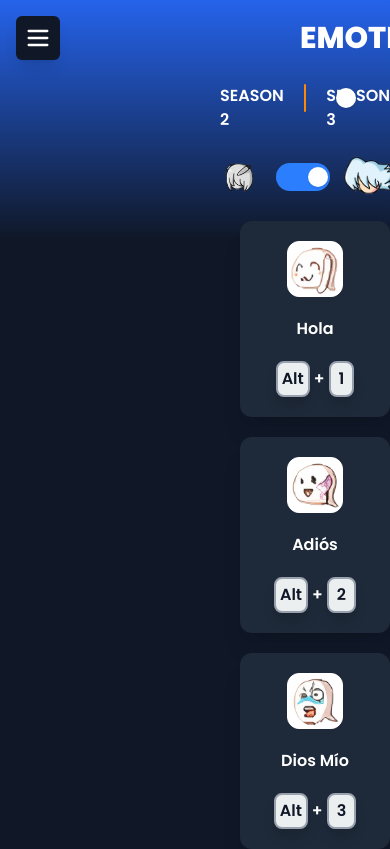
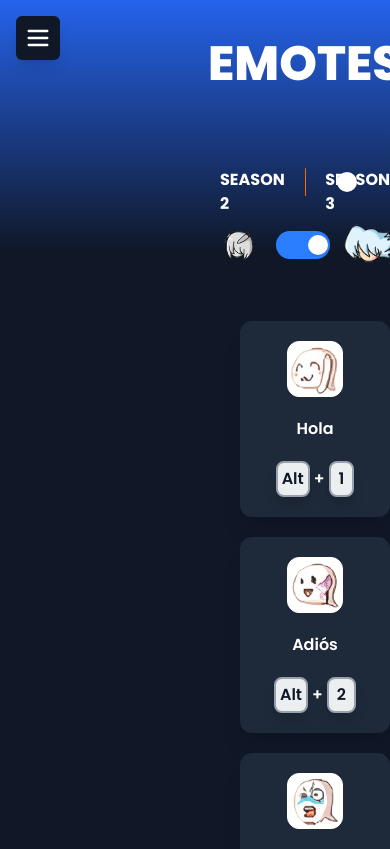
Before and after one commit to jhonatanchirinos/gunbound-info, a Vue app: page /emotes in a window 390 px wide. Shown: the top 849 px of the page. Built offline with nearby package versions, Linux system fonts and the light colour scheme.

Commit message:
Add female and male emote images and update EmotesView layout for better gender selection

```diff
--- a/src/views/EmotesView.vue
+++ b/src/views/EmotesView.vue
@@ -149,95 +149,21 @@ function toggleVersion() {
 </script>
 
 <template>
-  <!-- CONTENIDO EMOTES -->
   <div class="flex flex-col max-w-full mx-auto pb-5">
-    <div class="flex flex-col gap-7 items-center">
-      <!-- HEADER -->
-      <div class="flex justify-between w-full gap-3 pt-5 pl-20 lg:pl-0">
-        <h1 class="text-3xl font-extrabold">EMOTES</h1>
+    <div class="flex flex-col gap-10 items-center">
 
-        <div class="gap-5 items-center hidden md:flex">
-          <!-- <template v-if="volume > 0">
-            <svg
-              xmlns="http://www.w3.org/2000/svg"
-              fill="none"
-              viewBox="0 0 24 24"
-              stroke-width="3"
-              stroke="currentColor"
-              class="size-6 cursor-pointer"
-              @click="toggleMute"
-            >
-              <path
-                stroke-linecap="round"
-                stroke-linejoin="round"
-                d="M19.114 5.636a9 9 0 0 1 0 12.728M16.463 8.288a5.25 5.25 0 0 1 0 7.424M6.75 8.25l4.72-4.72a.75.75 0 0 1 1.28.53v15.88a.75.75 0 0 1-1.28.53l-4.72-4.72H4.51c-.88 0-1.704-.507-1.938-1.354A9.009 9.009 0 0 1 2.25 12c0-.83.112-1.633.322-2.396C2.806 8.756 3.63 8.25 4.51 8.25H6.75Z"
-              />
-            </svg>
-          </template>
-
-          <template v-else>
-            <svg
-              xmlns="http://www.w3.org/2000/svg"
-              fill="none"
-              viewBox="0 0 24 24"
-              stroke-width="3"
-              stroke="currentColor"
-              class="size-6 cursor-pointer"
-              @click="toggleMute"
-            >
-              <path
-                stroke-linecap="round"
-                stroke-linejoin="round"
-                d="M6.75 8.25l4.72-4.72a.75.75 0 0 1 1.28.53v15.88a.75.75 0 0 1-1.28.53l-4.72-4.72H4.51c-.88 0-1.704-.507-1.938-1.354A9.009 9.009 0 0 1 2.25 12c0-.83.112-1.633.322-2.396C2.806 8.756 3.63 8.25 4.51 8.25H6.75Z"
-              />
-              <line x1="4" y1="4" x2="20" y2="20" stroke="currentColor" stroke-width="2" />
-            </svg>
-          </template> -->
-
-          <!-- <div class="flex items-center gap-2">
-            <input
-              type="range"
-              min="0"
-              max="1"
-              step="0.01"
-              :value="volume"
-              @input="setVolume"
-              class="w-24"
-            />
-            <span class="text-xs w-10 text-center inline-block font-semibold"
-              >{{ Math.round(volume * 100) }}%</span
-            >
-          </div> -->
-
-          <!-- MODO OSCURO -->
-          <!-- <svg
-            xmlns="http://www.w3.org/2000/svg"
-            width="32"
-            height="32"
-            viewBox="0 0 24 24"
-            fill="none"
-            stroke="currentColor"
-            stroke-width="3"
-            stroke-linecap="round"
-            stroke-linejoin="round"
-            class="icon icon-tabler icons-tabler-outline icon-tabler-sun cursor-pointer"
-            @click="toggleModoOscuro"
-          >
-            <path stroke="none" d="M0 0h24v24H0z" fill="none" />
-            <path d="M12 12m-4 0a4 4 0 1 0 8 0a4 4 0 1 0 -8 0" />
-            <path
-              d="M3 12h1m8 -9v1m8 8h1m-9 8v1m-6.4 -15.4l.7 .7m12.1 -.7l-.7 .7m0 11.4l.7 .7m-12.1 -.7l-.7 .7"
-            />
-          </svg> -->
-        </div>
+      <!-- TITLE -->
+      <div class="flex justify-center w-full py-10">
+        <h1 class="text-5xl font-extrabold">EMOTES</h1>
       </div>
 
-      <!-- VERSION SWITCH -->
-      <div class="flex w-full justify-center gap-5 font-semibold">
+      <div class="flex flex-col gap-3 items-center w-full">
+        <!-- SWITCH SEASON -->
+        <div class="flex w-full justify-center gap-5 font-bold">
           <p>SEASON 2</p>
           <div
             class="relative w-14 h-7 rounded-full cursor-pointer"
-          :class="version === 'new' ? 'bg-orange-400' : 'bg-gray-600'"
+            :class="version === 'new' ? 'bg-orange-500' : 'bg-yellow-500'"
             @click="toggleVersion"
             style="transition: background-color 0.3s"
           >
@@ -249,12 +175,11 @@ function toggleVersion() {
           </div>
           <p>SEASON 3</p>
         </div>
-
-      <!-- GENRE SWITCH-->
-      <section class="flex w-full justify-center items-center gap-5">
+        <!-- SWITCH GENRE-->
+        <div class="flex w-full justify-center items-center gap-5">
           <img
             draggable="false"
-          src="@/assets/womaan.png"
+            src="@/assets/female.png"
             :class="[
               gender === 'female' ? ' scale-150' : 'filter grayscale ',
               'transition-transform duration-300 w-9',
@@ -262,7 +187,7 @@ function toggleVersion() {
           />
           <div
             class="relative w-14 h-7 rounded-full cursor-pointer"
-          :class="gender === 'male' ? 'bg-blue-500' : 'bg-red-500'"
+            :class="gender === 'male' ? 'bg-blue-500' : 'bg-pink-500'"
             @click="toggleGender"
             style="transition: background-color 0.3s"
           >
@@ -274,118 +199,19 @@ function toggleVersion() {
           </div>
           <img
             draggable="false"
-          src="@/assets/maan.png"
+            src="@/assets/male.png"
             :class="[
               gender === 'male' ? 'scale-150' : 'filter grayscale',
               'transition-transform duration-300 w-10',
             ]"
           />
-      </section>
+        </div>
+      </div>
 
       <!-- EMOTE CARDS -->
       <div
-        class="grid [grid-template-columns:repeat(auto-fill,minmax(150px,1fr))] w-[750px] max-w-full justify-items-center gap-5 px-5"
+        class="grid [grid-template-columns:repeat(auto-fill,minmax(150px,1fr))] w-[750px] max-w-full gap-5 p-5"
       >
-        <!-- <EmoteCard
-          img="/Hi.webp"
-          label="Hola"
-          number="1"
-          sound="Hi"
-          :version="version"
-          :gender="gender"
-          :volume="volume"
-          :playEmoteSound="playEmoteSound"
-        />
-        <EmoteCard
-          img="/Bye.webp"
-          label="Adiós"
-          number="2"
-          sound="Bye"
-          :version="version"
-          :gender="gender"
-          :volume="volume"
-          :playEmoteSound="playEmoteSound"
-        />
-        <EmoteCard
-          img="/MyGod.webp"
-          label="Dios Mío"
-          number="3"
-          sound="MyGod"
-          :version="version"
-          :gender="gender"
-          :volume="volume"
-          :playEmoteSound="playEmoteSound"
-        />
-        <EmoteCard
-          img="/Help.webp"
-          label="Ayuda"
-          number="4"
-          sound="Help"
-          :version="version"
-          :gender="gender"
-          :volume="volume"
-          :playEmoteSound="playEmoteSound"
-        />
-        <EmoteCard
-          img="/Good.webp"
-          label="Bien"
-          number="5"
-          sound="Good"
-          :version="version"
-          :gender="gender"
-          :volume="volume"
-          :playEmoteSound="playEmoteSound"
-        />
-        <EmoteCard
-          img="/VeryGood.webp"
-          label="Muy Bien"
-          number="6"
-          sound="VeryGood"
-          :version="version"
-          :gender="gender"
-          :volume="volume"
-          :playEmoteSound="playEmoteSound"
-        />
-        <EmoteCard
-          img="/NiceTry.webp"
-          label="Buen Intento"
-          number="7"
-          sound="GoodTry"
-          :version="version"
-          :gender="gender"
-          :volume="volume"
-          :playEmoteSound="playEmoteSound"
-        />
-        <EmoteCard
-          img="/Sorry.webp"
-          label="Perdón"
-          number="8"
-          sound="Sorry"
-          :version="version"
-          :gender="gender"
-          :volume="volume"
-          :playEmoteSound="playEmoteSound"
-        />
-        <EmoteCard
-          img="/Noob.webp"
-          label="Principiante"
-          number="9"
-          sound="Beginner"
-          :version="version"
-          :gender="gender"
-          :volume="volume"
-          :playEmoteSound="playEmoteSound"
-        />
-        <EmoteCard
-          img="/Thanks.webp"
-          label="Gracias"
-          number="10"
-          sound="Thanks"
-          :version="version"
-          :gender
-          :volume="volume"
-          :playEmoteSound="playEmoteSound"
-        /> -->
         <EmoteCard
           v-for="emote in emotesCard"
           :key="emote.number"
```
Also changed, not shown: src/assets/female.png (renamed from src/assets/womaan.png), src/assets/male.png (renamed from src/assets/maan.png). Lines whose indentation alone changed are shown as unchanged.
